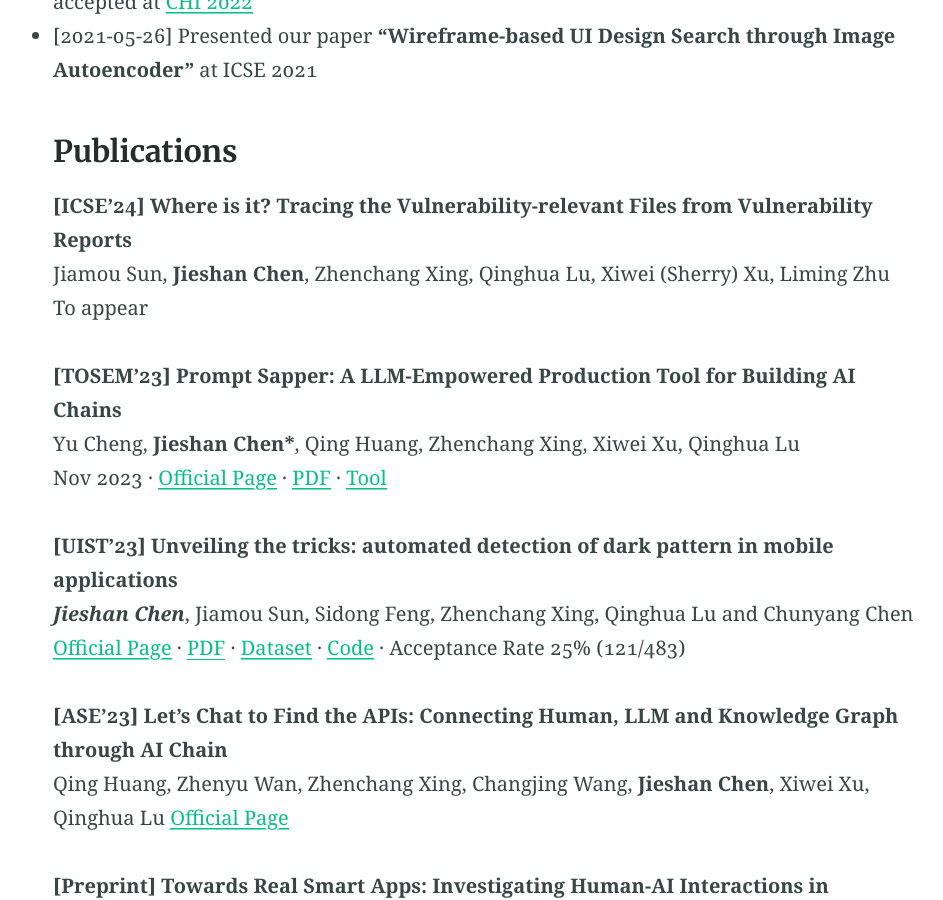
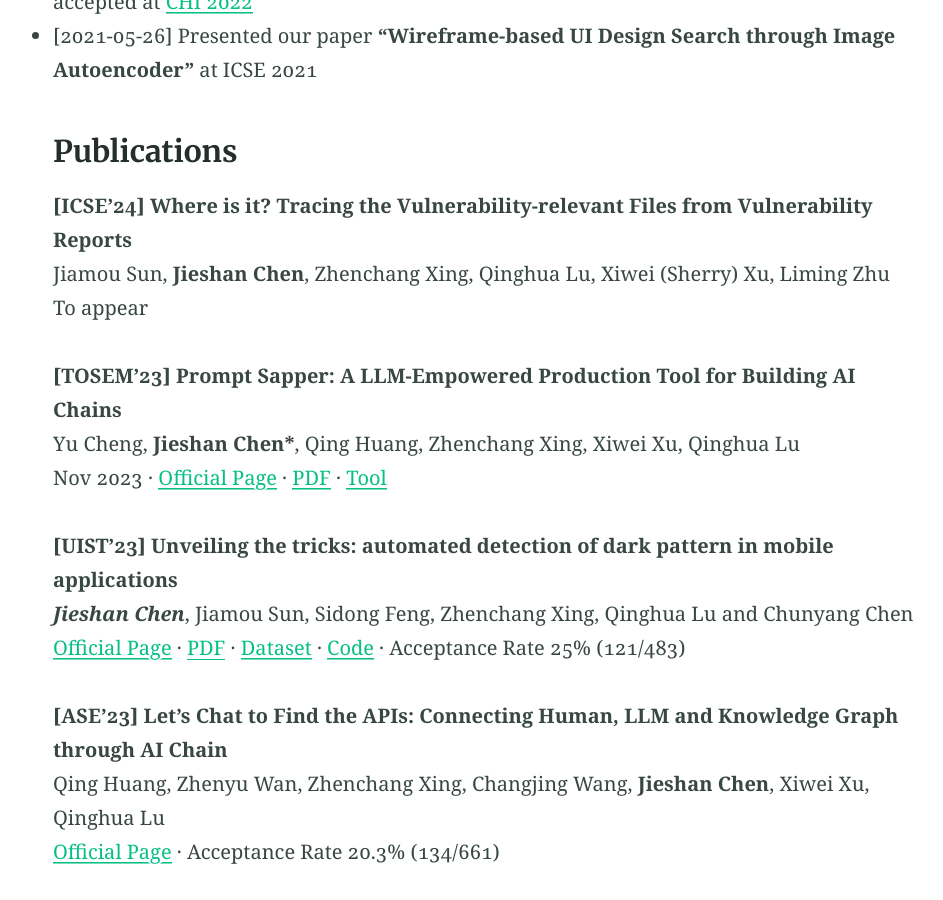
Before and after one commit to chenjshnn/chenjshnn.github.io, a Jekyll site: the page built from index.md, in a window 1280 px wide and 900 px high, scrolled down 1652 px. Shown: the whole window, without its empty margins (155-1098 px from the left). Built offline with Jekyll 4.4.1, drawn with Linux system fonts in a browser that asks for light colours.

Commit message:
Update index.md

```diff
--- a/index.md
+++ b/index.md
@@ -39,7 +39,7 @@ Jieshan has many publications at top-tier conferences/journals, like ICSE, FSE,
 ### Publications
 
 **[ICSE'24] Where is it? Tracing the Vulnerability-relevant Files from Vulnerability Reports** <br />
-Jiamou Sun, **Jieshan Chen**, Zhenchang Xing, Qinghua Lu, Xiwei (Sherry) Xu, Liming Zhu
+Jiamou Sun, **Jieshan Chen**, Zhenchang Xing, Qinghua Lu, Xiwei (Sherry) Xu, Liming Zhu <br />
 To appear
 
 **[TOSEM'23] Prompt Sapper: A LLM-Empowered Production Tool for Building AI Chains** <br />
@@ -51,8 +51,8 @@ Nov 2023 · [Official Page](https://dl.acm.org/doi/10.1145/3638247) · [PDF](htt
 [Official Page](https://dl.acm.org/doi/10.1145/3586183.3606783) · [PDF](https://arxiv.org/pdf/2308.05898.pdf) · [Dataset](https://zenodo.org/records/8126443) · [Code](https://github.com/chenjshnn/UIST23-UIGuard) · Acceptance Rate 25% (121/483)
 
 **[ASE'23] Let's Chat to Find the APIs: Connecting Human, LLM and Knowledge Graph through AI Chain** <br />
-Qing Huang, Zhenyu Wan, Zhenchang Xing, Changjing Wang, **Jieshan Chen**, Xiwei Xu, Qinghua Lu
-[Official Page](https://ieeexplore.ieee.org/stamp/stamp.jsp?arnumber=10298399)
+Qing Huang, Zhenyu Wan, Zhenchang Xing, Changjing Wang, **Jieshan Chen**, Xiwei Xu, Qinghua Lu <br />
+[Official Page](https://ieeexplore.ieee.org/stamp/stamp.jsp?arnumber=10298399) · Acceptance Rate 20.3% (134/661)
 
 **[Preprint] Towards Real Smart Apps: Investigating Human-AI Interactions in Smartphone On-Device AI Apps** <br />
 Jason Ching Yuen Siu, **Jieshan Chen\***, Yujin Huang, Zhenchang Xing, Chunyang Chen <br />
```
